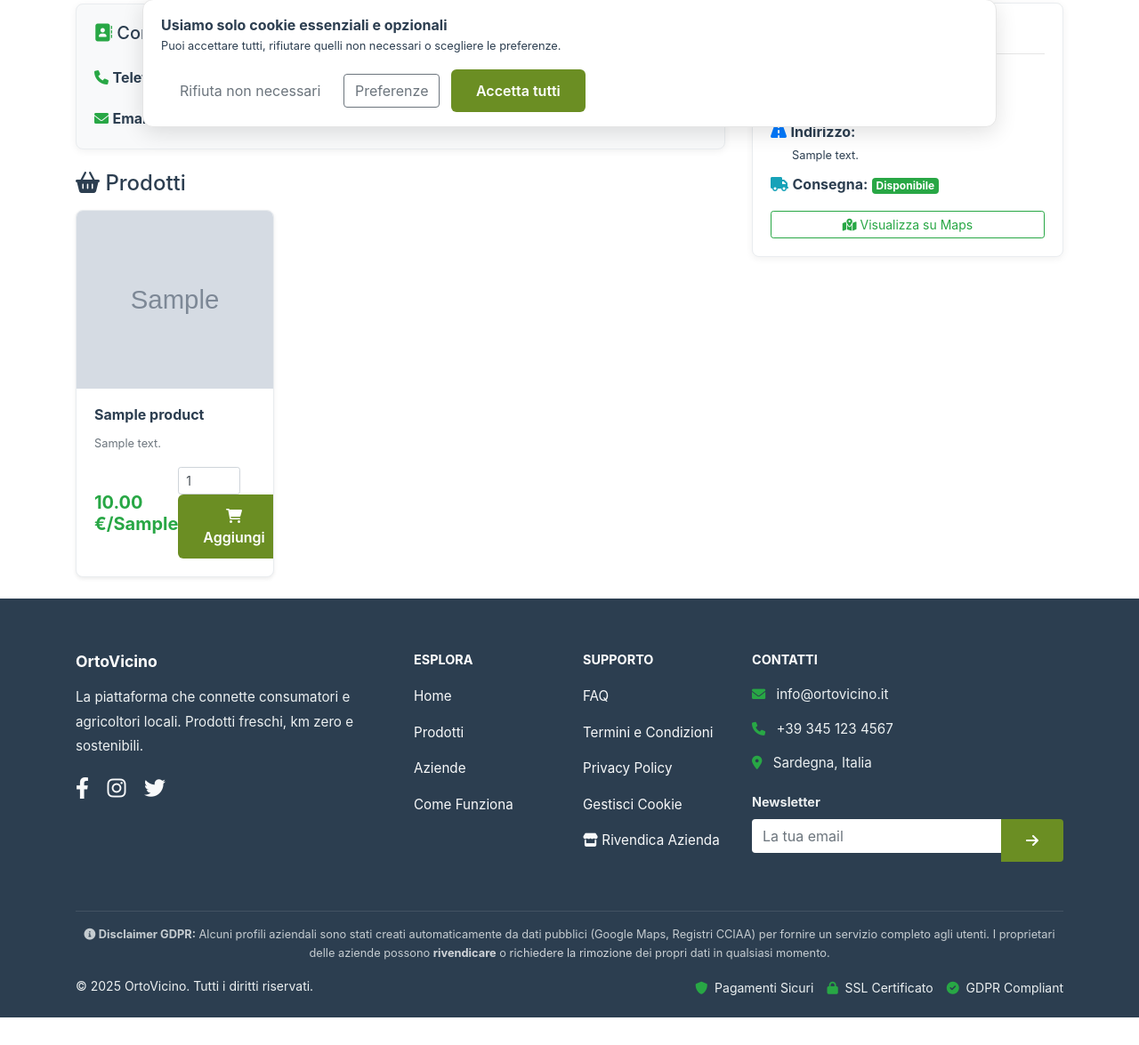
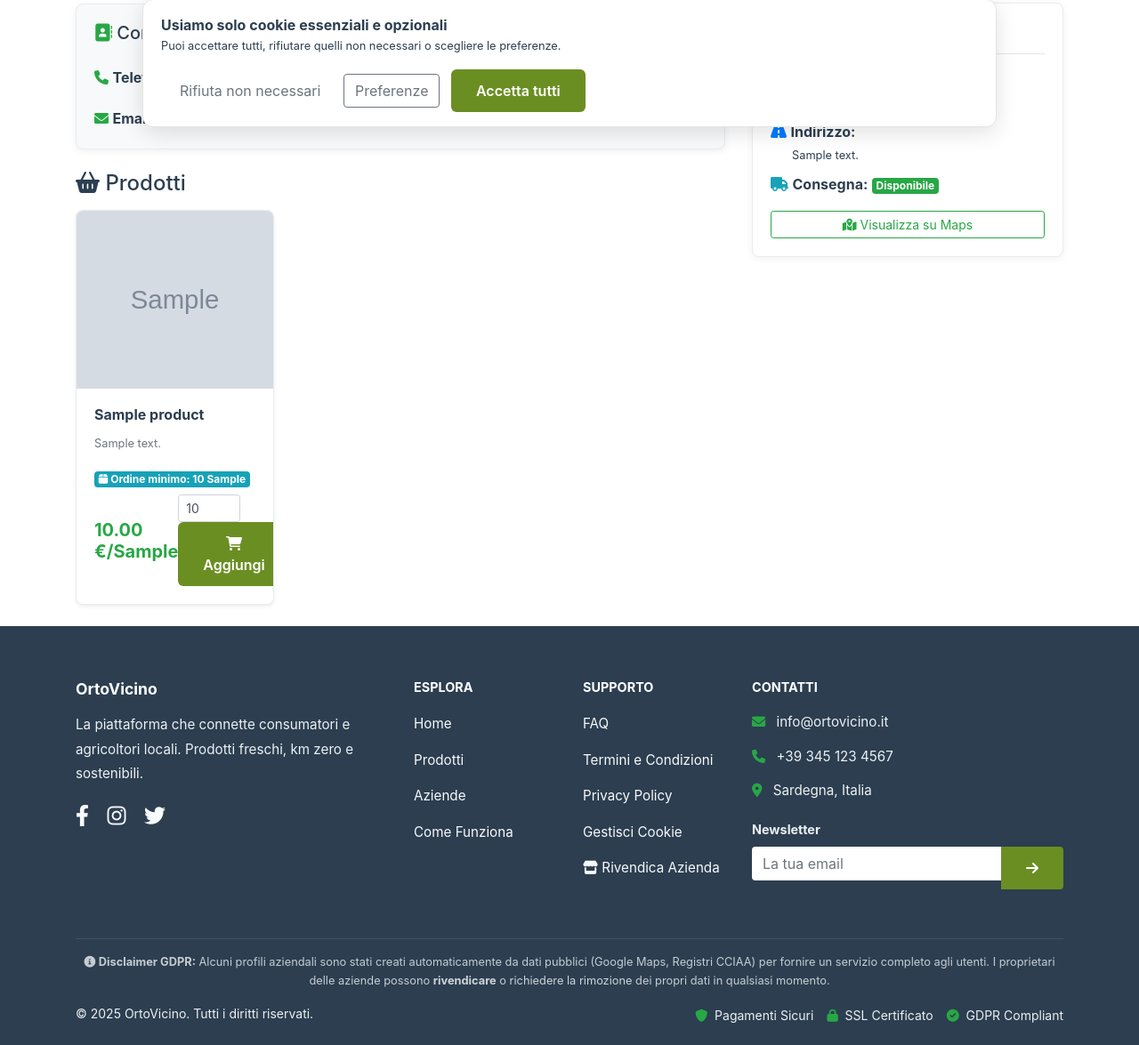
Before and after one commit to Chapobulli/agri-km-zero, a Flask app: a page that uses templates/profile.html in a window 1280 px wide. Shown: the part 637-1812 px from the top of the page at 89% size. Before the commit the page ends 1781 px from the top, so only its background shows below. Run offline with Flask 3, Linux system fonts and the light colour scheme; tables that the repository leaves empty hold one stand-in row (values such as "Sample post"); grey boxes marked "Sample" are stand-in pictures; some libraries are stand-ins or nearby versions.

Commit message:
Fix ordine minimo: input qty usa minimum_order_quantity come default e min, aggiunto badge visivo

```diff
--- a/templates/products.html
+++ b/templates/products.html
@@ -104,7 +104,8 @@
                                 {% if current_user.id != product.user_id %}
                                     <div class="d-flex">
                                         <form method="POST" action="{{ url_for('cart.add_to_cart', product_id=product.id) }}" class="form-inline mr-2" style="flex:1;">
-                                            <input type="number" name="qty" min="1" value="1" class="form-control form-control-sm mr-2" style="width:70px;">
+                                            {% set min_qty = product.minimum_order_quantity or 1 %}
+                                            <input type="number" name="qty" min="{{ min_qty }}" value="{{ min_qty }}" class="form-control form-control-sm mr-2" style="width:70px;" title="Ordine minimo: {{ min_qty }}">
                                             <button class="btn btn-success btn-sm btn-block" type="submit">
                                                 <i class="fas fa-shopping-cart"></i> Aggiungi
                                             </button>
@@ -122,8 +123,9 @@
                                 {% endif %}
                             {% else %}
                                 <form method="post" action="{{ url_for('cart.add_to_cart', product_id=product.id) }}" style="margin-top: 8px;">
+                                    {% set min_qty = product.minimum_order_quantity or 1 %}
                                     <div style="display:flex;gap:4px;">
-                                        <input type="number" name="qty" value="1" min="1" max="99" style="width:60px;border:1px solid #ccc;padding:6px;border-radius:4px;">
+                                        <input type="number" name="qty" value="{{ min_qty }}" min="{{ min_qty }}" max="99" style="width:60px;border:1px solid #ccc;padding:6px;border-radius:4px;" title="Ordine minimo: {{ min_qty }}">
                                         <button type="submit" class="btn btn-success btn-sm" style="flex:1;">
                                             <i class="fas fa-shopping-cart"></i> Aggiungi
                                         </button>
--- a/templates/profile.html
+++ b/templates/profile.html
@@ -99,6 +99,11 @@
                             <div class="card-body">
                                 <h6 class="card-title font-weight-bold">{{ p.name }}</h6>
                                 <p class="small text-muted">{{ p.description or 'Nessuna descrizione' }}</p>
+                                {% if p.minimum_order_quantity and p.minimum_order_quantity > 1 %}
+                                    <div class="badge badge-info mb-2">
+                                        <i class="fas fa-box"></i> Ordine minimo: {{ p.minimum_order_quantity }} {{ p.unit or 'pz' }}
+                                    </div>
+                                {% endif %}
                                 <div class="d-flex justify-content-between align-items-center">
                                     <span class="text-success font-weight-bold h5 mb-0">{{ '%.2f'|format(p.price) }} €/{{ p.unit or 'kg' }}</span>
                                     {% if current_user.is_authenticated and current_user.id == user.id %}
@@ -113,7 +118,8 @@
                                         <form id="del-{{ p.id }}" method="POST" action="{{ url_for('products.delete_product', product_id=p.id) }}" style="display:none;"></form>
                                     {% else %}
                                         <form method="POST" action="{{ url_for('cart.add_to_cart', product_id=p.id) }}" class="form-inline">
-                                            <input type="number" name="qty" min="1" value="1" class="form-control form-control-sm mr-2" style="width:70px;">
+                                            {% set min_qty = p.minimum_order_quantity or 1 %}
+                                            <input type="number" name="qty" min="{{ min_qty }}" value="{{ min_qty }}" class="form-control form-control-sm mr-2" style="width:70px;" title="Ordine minimo: {{ min_qty }}">
                                             <button class="btn btn-success btn-sm" type="submit"><i class="fas fa-shopping-cart"></i> Aggiungi</button>
                                         </form>
                                     {% endif %}
```
